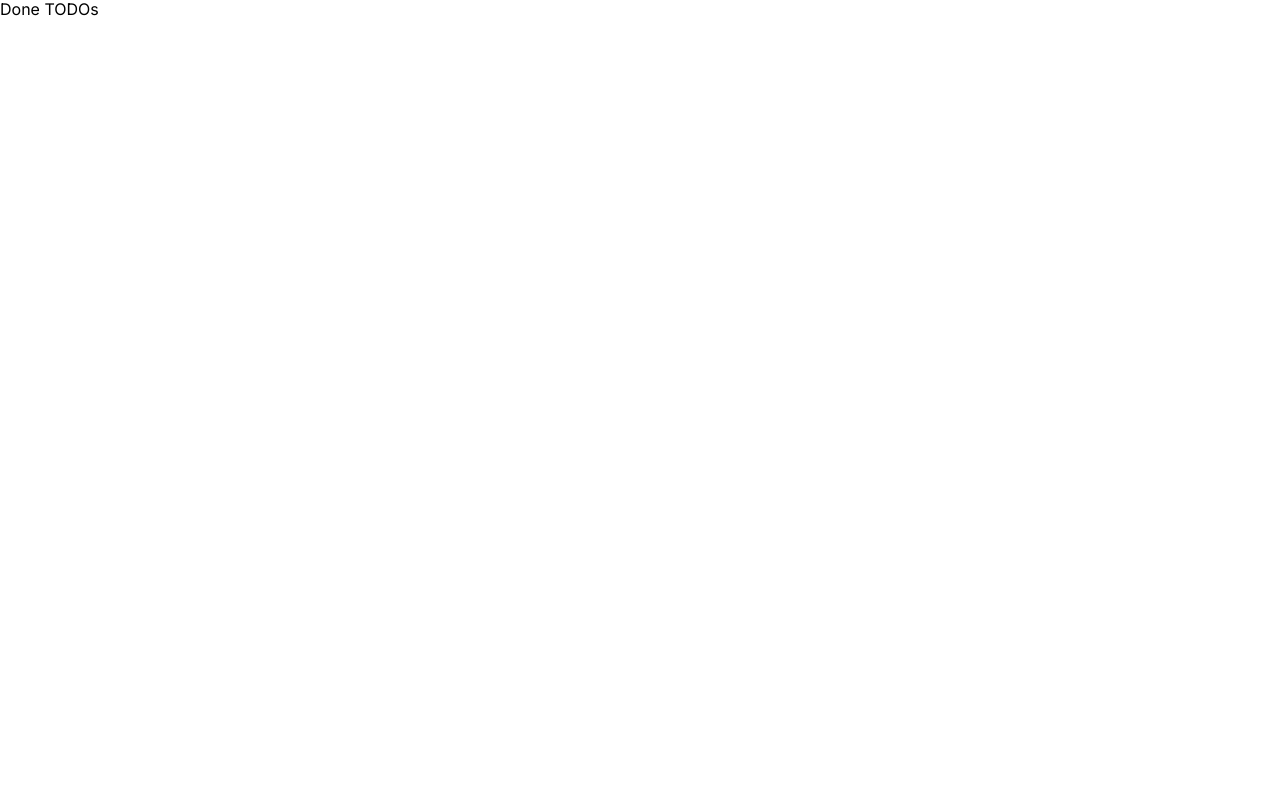
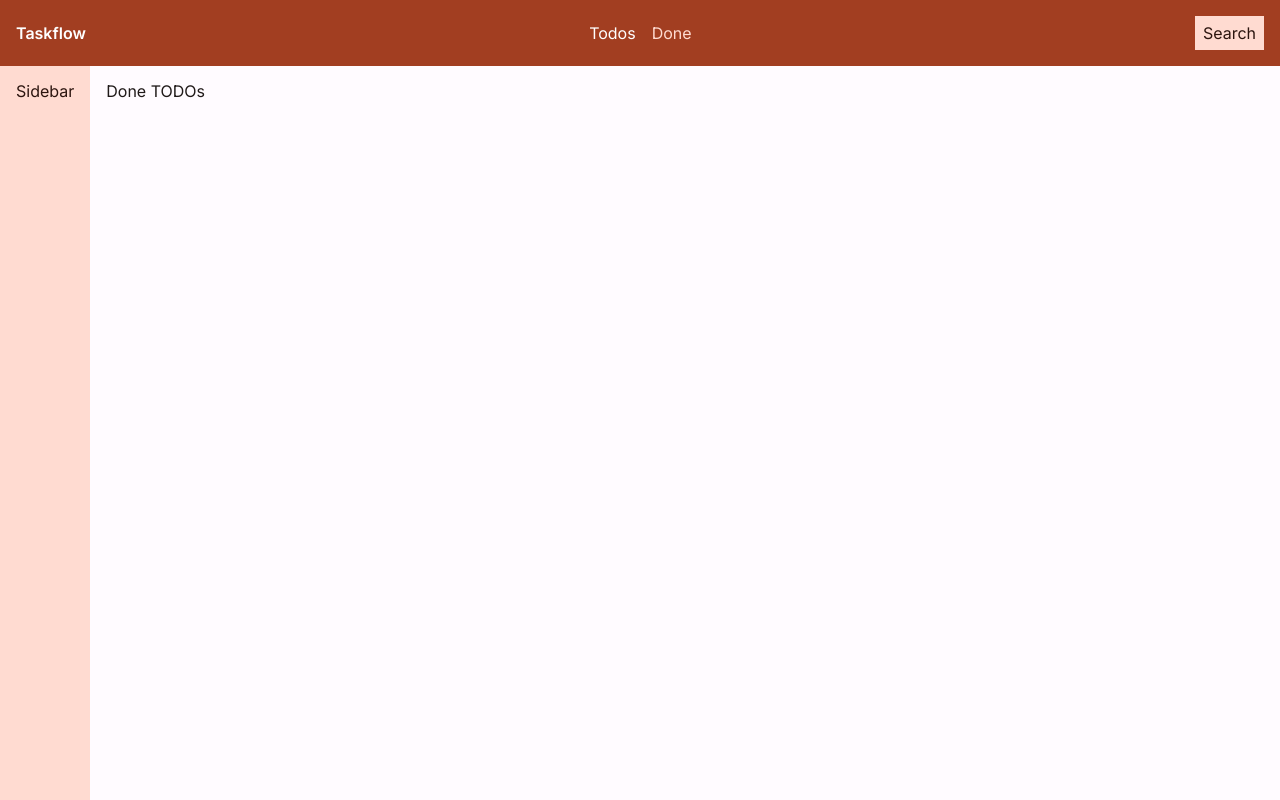
Before and after one commit to csci5117s23/homework-2-mattyokan, a Next.js app: page /done in a window 1280 px wide. Built offline with nearby package versions, Linux system fonts and the light colour scheme.

Commit message:
Initial page styling

```diff
--- a/package.json
+++ b/package.json
@@ -21,6 +21,7 @@
     "react": "18.2.0",
     "react-dom": "18.2.0",
     "sass": "^1.60.0",
-    "typescript": "5.0.3"
+    "typescript": "5.0.3",
+    "yup": "^1.0.2"
   }
 }
--- a/src/component/PageContainer.tsx
+++ b/src/component/PageContainer.tsx
@@ -1,6 +1,10 @@
 import {ReactNode} from "react";
 import Head from "next/head";
 import {Inter} from "next/font/google";
+import styles from '@/styles/PageContainer.module.scss';
+import Link from "next/link";
+import {router} from "next/client";
+import {useRouter} from "next/router";
 
 interface PageContainerProps {
     children: ReactNode
@@ -10,15 +14,45 @@ const inter = Inter({subsets: ['latin']})
 
 
 export default function PageContainer(props: PageContainerProps) {
-
+    const router = useRouter();
+    const nav = [
+        {
+            name: "Todos",
+            path: "/todos"
+        },
+        {
+            name: "Done",
+            path: "/done"
+        }
+    ]
     return (
         <>
             <Head>
                 <title>Taskflow</title>
             </Head>
-            <main className={`${inter.className}`}>
-                {props.children}
-            </main>
+            <div className={`${styles.pageContainer} ${inter.className}`}>
+                <div className={styles.navbar}>
+                    <div className={styles.brand}>
+                        <Link href={`/`}>Taskflow</Link>
+                    </div>
+                    <div className={styles.navigation}>
+                        {nav.map((entry) => {
+                            return (<Link className={entry.path === router.pathname ? styles.active : ""} key={entry.path} href={entry.path}>{entry.name}</Link>)
+                        })}
+                    </div>
+                    <div className={styles.search}>
+                        Search
+                    </div>
+                </div>
+                <div className={styles.pageContent}>
+                    <aside className={styles.sidebar}>
+                        Sidebar
+                    </aside>
+                    <main className={styles.main}>
+                        {props.children}
+                    </main>
+                </div>
+            </div>
         </>
     )
 }
--- /dev/null
+++ b/src/styles/PageContainer.module.scss
@@ -0,0 +1,74 @@
+@import "theme";
+
+.pageContainer {
+  display: flex;
+  flex-direction: column;
+  height: 100%;
+}
+
+.navbar {
+  background: $theme-primary;
+  color: $theme-on-primary;
+
+  padding: 16px;
+
+  display: flex;
+  flex-direction: row;
+  justify-content: space-between;
+  align-items: center;
+
+  .brand a {
+    font-weight: 600;
+    color: $theme-on-primary;
+    text-decoration: none;
+  }
+
+  .navigation {
+    display: flex;
+    flex-direction: row;
+    justify-content: space-between;
+
+    & a {
+      margin: 0 8px;
+      color: inherit;
+      text-decoration: none;
+      transition: all ease-in-out 0.1s;
+
+      &:hover {
+        color: $theme-primary-container;
+        transform: scale(1.025);
+      }
+
+      &.active {
+        color: $theme-primary-container;
+      }
+    }
+  }
+
+  .search {
+    background: $theme-secondary-container;
+    color: $theme-on-secondary-container;
+    padding: 8px;
+  }
+}
+
+.pageContent {
+  display: flex;
+  flex-direction: row;
+  height: 100%;
+}
+
+.sidebar {
+  background: $theme-secondary-container;
+  color: $theme-on-secondary-container;
+
+  padding: 16px;
+}
+
+.main {
+  background: $theme-background;
+  color: $theme-on-background;
+
+  flex-grow: 1;
+  padding: 16px;
+}
--- a/src/styles/globals.scss
+++ b/src/styles/globals.scss
@@ -0,0 +1,6 @@
+@import "theme";
+
+
+html, body, #__next {
+  height: 100%;
+}
--- /dev/null
+++ b/src/styles/theme.scss
@@ -0,0 +1,63 @@
+$theme-primary: #a23e21;
+$theme-on-primary: #ffffff;
+$theme-primary-container: #ffdbd1;
+$theme-on-primary-container: #3b0900;
+$theme-secondary: #77574e;
+$theme-on-secondary: #ffffff;
+$theme-secondary-container: #ffdbd1;
+$theme-on-secondary-container: #2c150f;
+$theme-tertiary: #6c5d2f;
+$theme-on-tertiary: #ffffff;
+$theme-tertiary-container: #f6e1a6;
+$theme-on-tertiary-container: #231b00;
+$theme-error: #ba1a1a;
+$theme-error-container: #ffdad6;
+$theme-on-error: #ffffff;
+$theme-on-error-container: #410002;
+$theme-background: #fffbff;
+$theme-on-background: #201a19;
+$theme-surface: #fffbff;
+$theme-on-surface: #201a19;
+$theme-surface-variant: #f5ded8;
+$theme-on-surface-variant: #53433f;
+$theme-outline: #85736e;
+$theme-inverse-on-surface: #fbeeeb;
+$theme-inverse-surface: #362f2d;
+$theme-inverse-primary: #ffb5a0;
+$theme-shadow: #000000;
+$theme-surface-tint: #a23e21;
+$theme-outline-variant: #d8c2bc;
+$theme-scrim: #000000;
+
+@media (prefers-color-scheme: dark) {
+  $theme-primary: #ffb5a0;
+  $theme-on-primary: #601400;
+  $theme-primary-container: #82270b;
+  $theme-on-primary-container: #ffdbd1;
+  $theme-secondary: #e7bdb2;
+  $theme-on-secondary: #442a22;
+  $theme-secondary-container: #5d4038;
+  $theme-on-secondary-container: #ffdbd1;
+  $theme-tertiary: #d9c58d;
+  $theme-on-tertiary: #3b2f05;
+  $theme-tertiary-container: #534619;
+  $theme-on-tertiary-container: #f6e1a6;
+  $theme-error: #ffb4ab;
+  $theme-error-container: #93000a;
+  $theme-on-error: #690005;
+  $theme-on-error-container: #ffdad6;
+  $theme-background: #201a19;
+  $theme-on-background: #ede0dd;
+  $theme-surface: #201a19;
+  $theme-on-surface: #ede0dd;
+  $theme-surface-variant: #53433f;
+  $theme-on-surface-variant: #d8c2bc;
+  $theme-outline: #a08c87;
+  $theme-inverse-on-surface: #201a19;
+  $theme-inverse-surface: #ede0dd;
+  $theme-inverse-primary: #a23e21;
+  $theme-shadow: #000000;
+  $theme-surface-tint: #ffb5a0;
+  $theme-outline-variant: #53433f;
+  $theme-scrim: #000000;
+}
```
Also changed, not shown: src/pages/index.tsx (+8 -1 lines), src/pages/done/index.tsx (renamed from src/pages/done.tsx), 1 other file (tests, documents, lock files or other folders).
